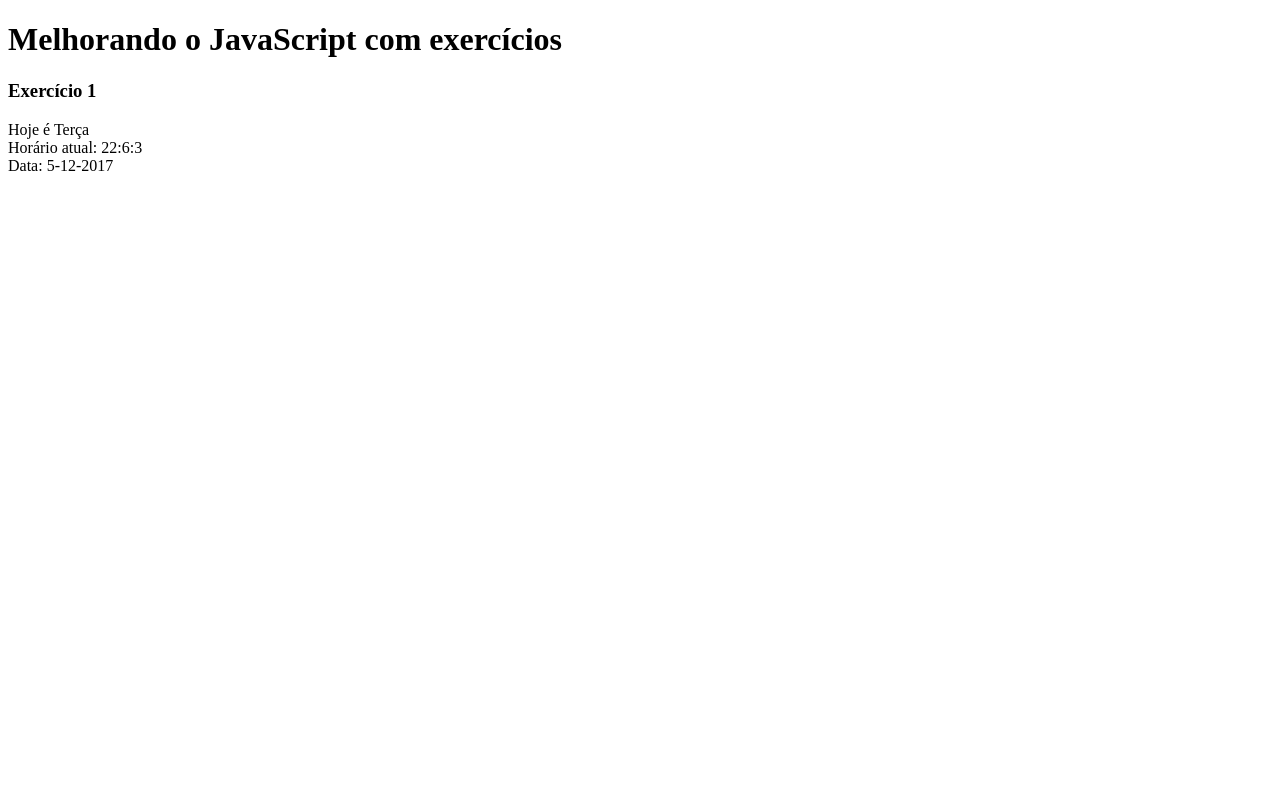
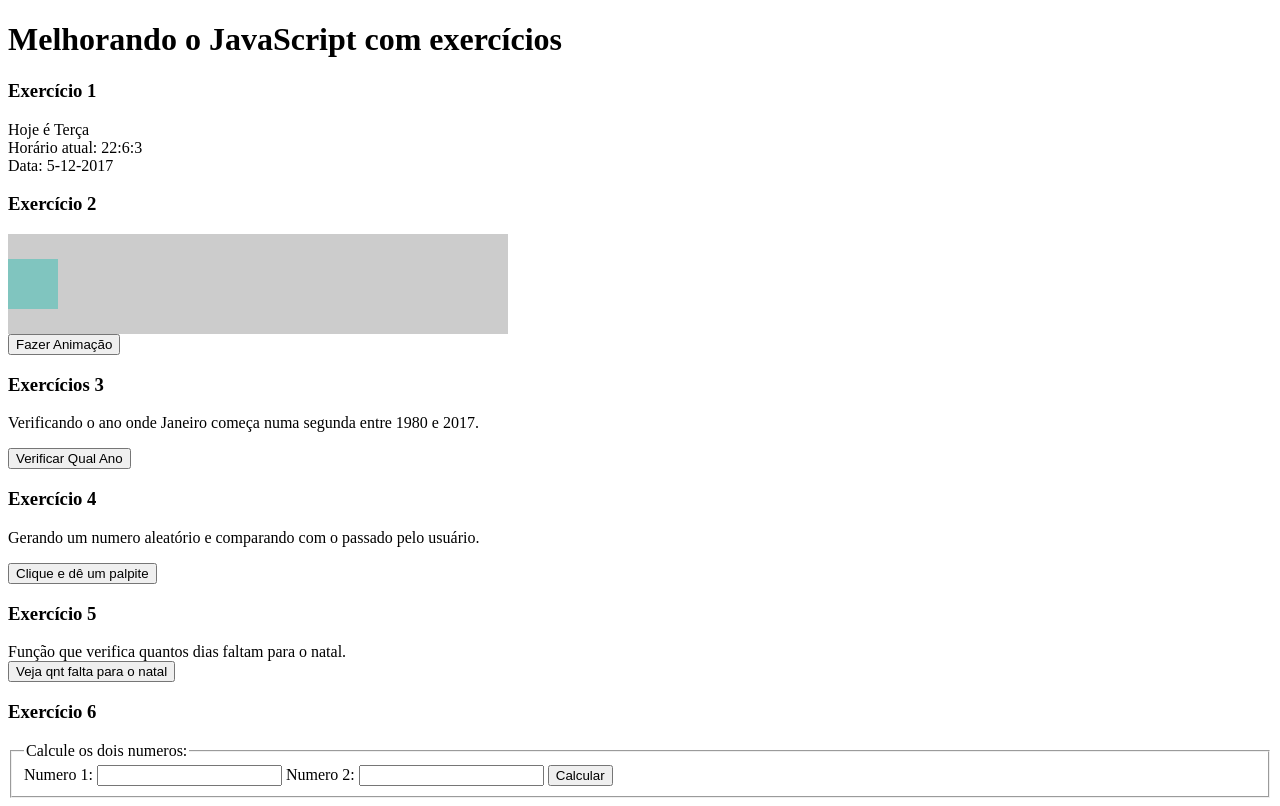
Before and after one commit to LeidsonDesenv/praticando-javascript, a plain HTML site: page exercicios javascript/exercicios1.html in a window 1280 px wide. Drawn offline with Linux system fonts and the light colour scheme.

Commit message:
Exercícios de Data, matemática e animation

```diff
--- a/exercicios javascript/exercicios1.html
+++ b/exercicios javascript/exercicios1.html
@@ -3,6 +3,23 @@
 <head>
 	<title>Exercícios 1</title>
 	<meta charset="utf-8">
+<!-- o style fica aqui enquanto for pequeno -->
+<style>
+#painel{
+	width: 500px;
+	height: 100px;
+	position: relative;
+	background-color: #ccc;
+}
+#animation{
+	width:50px;
+	height: 50px;
+	margin-top: 25px;
+	position: absolute;
+	background-color: #80c5bf;
+}
+</style>
+
 </head>
 <body>
 
@@ -13,7 +30,47 @@
     Horário atual: <span id="hora"></span> <br/>
     Data: <span id="fulldate"></span>
 </p>
+<h3>Exercício 2</h3>
+<div id="painel">
+	<div id="animation">
+	</div>
+</div>
+<button type="button" name="button" onclick="moveBox()">Fazer Animação</button>
 
+<h3>Exercícios 3</h3>
+<p>
+Verificando o ano onde Janeiro começa numa segunda entre 1980 e 2017.
+</p>
+<button type="button" onclick="getJanuaryStartInMonday(1980, 2017)">Verificar Qual Ano</button>
+
+<div class="">
+<h3>Exercício 4</h3>
+<p>Gerando um numero aleatório e comparando com o passado pelo usuário.</p>
+<button type="button" onclick="compareRandomNumber()">Clique e dê um palpite</button>
+</div>
+
+<h3>Exercício 5</h3>
+<p>
+Função que verifica quantos dias faltam para o natal. <br/>
+<span id="resposta"></span>
+<button type="button" onclick="howManyDayUntilChristmas('resposta');">Veja qnt falta para o natal</button>
+</p>
+
+<h3>Exercício 6</h3>
+<form class="">
+	<fieldset>
+		<legend>Calcule os dois numeros:</legend>
+		Numero 1:	<input type="text" id="number1" >
+		Numero 2:	<input type="text" id="number2" >
+		<span id="result"></span>
+		<button type="button" id="btnCalc" onclick="calcManyWays('number1','number2','result')">Calcular</button>
+
+	</fieldset>
+
+</form>
+
+
+<!--vo deixar o script na mesma página para facilitar a consulta quando precisar revisar -->
 <script type="text/javascript">
 	var today = new Date();
 	var days = ["Domingo","Segunda","Terça","Quarta","Quinta","Sexta","Sábado"];
@@ -24,6 +81,86 @@
 	document.getElementById("hora").innerHTML = today.getHours() + ":" + today.getMinutes() + ":" + today.getSeconds();
 	document.getElementById("fulldate").innerHTML = day + "-"+ month + "-" + year;
 
+//function que move uma animação da esquerda para a direita
+	function moveBox(){
+		var  anime = document.getElementById("animation");
+		var itemPosition = 0;
+		var id = setInterval(frame, 5);
+		function frame(){
+			if(itemPosition == 450){
+				clearInterval(id);
+			}
+			else{
+				itemPosition++;
+				anime.style.left = itemPosition + "px";
+			}
+		}
+	}
+ /*function  que retorna o ano onde Janeiro começa em uma segunda
+@param startYear ano inicial do intervalo
+@param endYear ano final do intervalo
+ */
+	function getJanuaryStartInMonday(startYear, endYear){
+		var years = "";
+		for (var year = startYear; year <= endYear; year++) {
+			var day = new Date(year, 0, 1);
+			if(day.getDay() === 1){
+				years += "Janeiro do ano "+ year + " começa em uma segunda\n";
+			}
+		}
+		alert(years);
+	}
+//gera um número aleatório de 0 a 10 e compara com o informado pelo usuário
+	function compareRandomNumber(){
+		var shot = prompt("Digite seu palpite");
+		var number = Math.floor(Math.random() * 10);
+		if(shot == number){
+			alert("Acertou Miserávi");
+		}else {
+			alert("Mais sorte na próxima vez");
+		}
+	}
+
+	/*calcula quantos dias falta até o natal
+	@param result retorna o valor para um campo de texto informado pelo usuário
+	*/
+	function howManyDayUntilChristmas(result){
+		var today = new Date();
+		var christmasDay = new Date(today.getFullYear() , 11, 25);
+		var one_day = 1000 * 60 * 60 * 24;
+		var remainingDays = Math.ceil( (christmasDay.getTime() - today.getTime() ) / one_day );
+		document.getElementById(result).innerHTML = "Faltam " + remainingDays + " dias para o natal";
+	}
+
+	/*calcula de várias formas 2 numeros
+@param number1 primeiro numero para calculo
+@param number2 segundo numero para calculo
+@parm text texto de retorno
+	*/
+	function calcManyWays(number1 , number2, text){
+
+			var num1 = document.getElementById(number1).value;
+			var num2 = document.getElementById(number2).value;
+			if(isNaN(num1) || isNaN(num2)){
+				document.getElementById(text).innerHTML = "O valores precisam ser numéricos";
+			}
+			else{
+				var resultSum = parseFloat(num1) + parseFloat(num2);
+				var resultSub =  parseFloat(num1) - parseFloat(num2);
+				var resultMult =  parseFloat(num1) * parseFloat(num2);
+				var resultDiv = 0;
+				if(num2 != 0){
+					 resultDiv = parseFloat(num1) / parseFloat(num2);
+				}else {
+					resultDiv = "Obs.: Impossível divisão por 0";
+				}
+				document.getElementById(text).innerHTML ="A soma é "+resultSum +
+				", a subtração é "+ resultSub +
+				", a multiplicação é "+ resultMult +
+				", e a divisão é "+ resultDiv;
+		}
+	}
+
 </script>
 </body>
 </html>
```
Also changed, not shown: home-javascript.html (+27 -2 lines).
